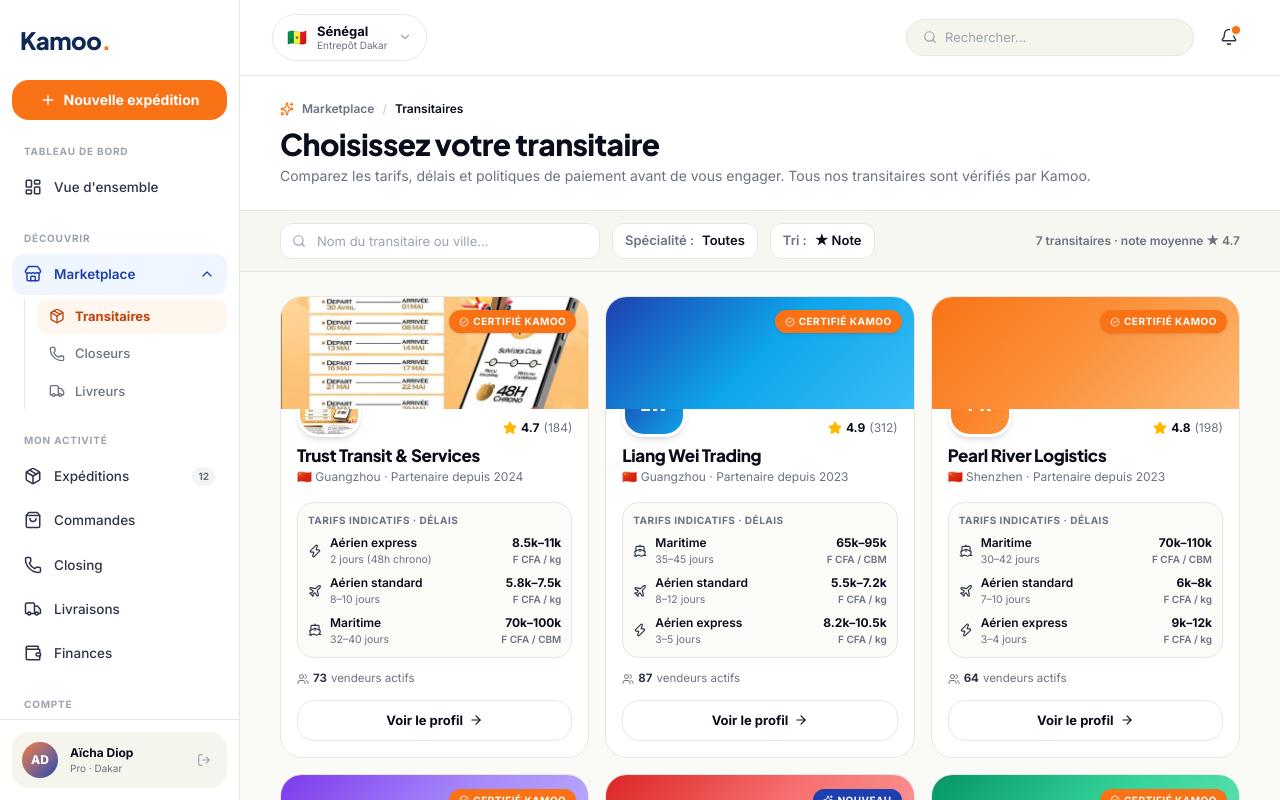
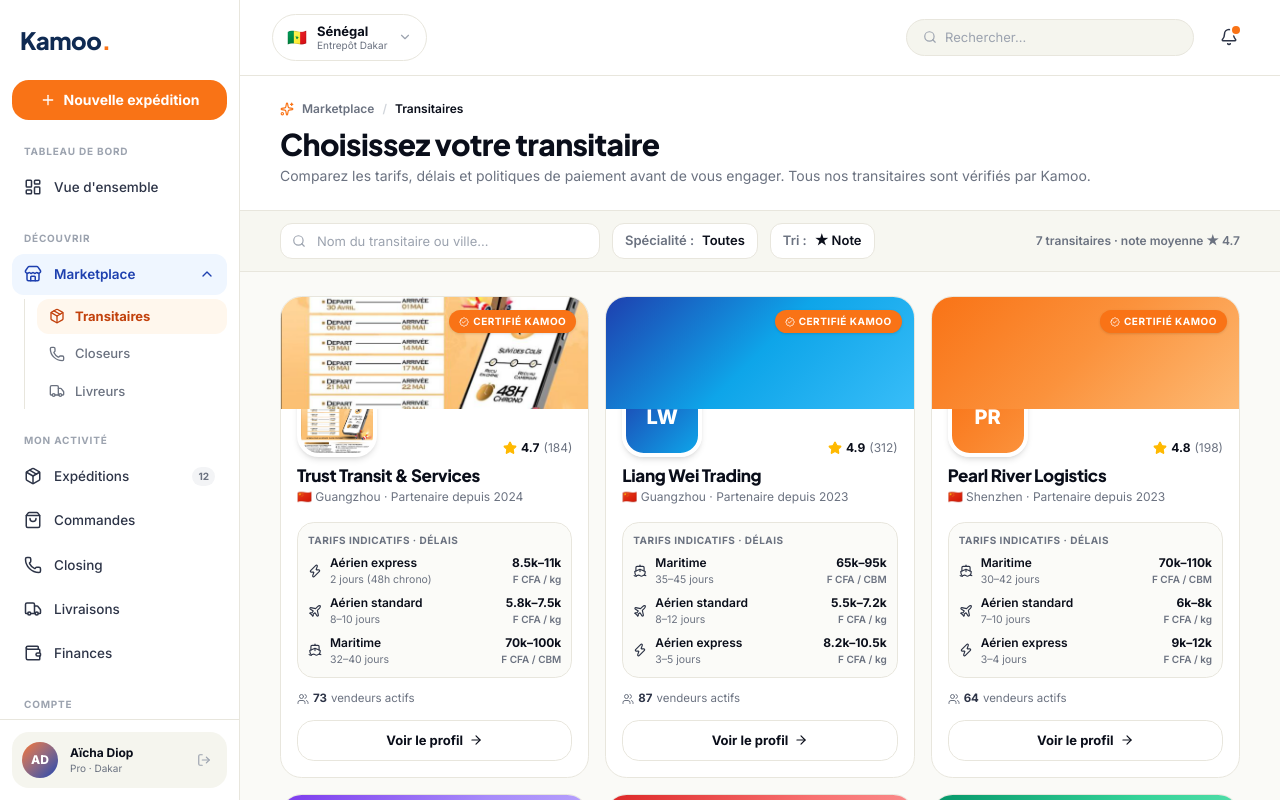
Before and after one commit to Patrick-hub90/kamoo-app, a Next.js app: page /marketplace/transitaires in a window 1280 px wide. Built offline with nearby package versions, Linux system fonts and the light colour scheme.

Commit message:
design(transitaire-card): logo plus gros (80px) et moins enfoncé dans la bannière

```diff
--- a/src/components/kamoo/transitaire-card.tsx
+++ b/src/components/kamoo/transitaire-card.tsx
@@ -63,10 +63,10 @@ export function TransitaireCard({ transitaire: t }: Props) {
       </div>
 
       <div className="px-4 pb-4">
-        {/* Logo overlay sur la bannière */}
-        <div className="-mt-9 flex items-end justify-between">
+        {/* Logo overlay sur la bannière (gros, 1/3 sur banner, 2/3 dessous) */}
+        <div className="-mt-8 flex items-end justify-between">
           <div
-            className="grid h-16 w-16 place-items-center overflow-hidden rounded-2xl border-[3px] border-white bg-white text-lg font-extrabold text-white shadow-md"
+            className="grid h-20 w-20 place-items-center overflow-hidden rounded-2xl border-4 border-white bg-white text-xl font-extrabold text-white shadow-md"
             style={!t.logoImageUrl ? { background: t.avatarBg } : undefined}
           >
             {t.logoImageUrl ? (
```
